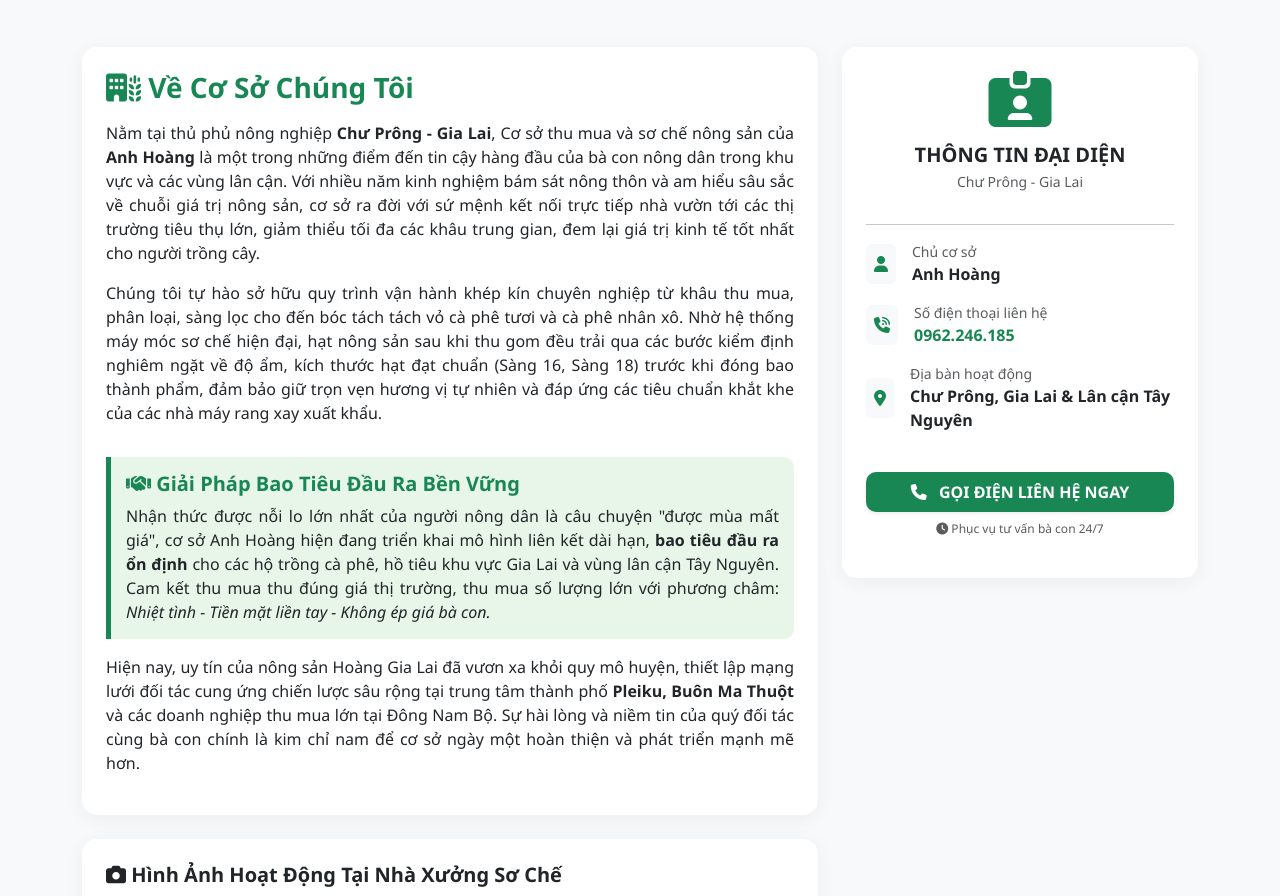
After one commit to basotha/nongsan, a Flask app: template templates/abouthoang.html in a window 1280 px wide. The commit adds this page. Shown: the part 341-1237 px from the top of the page. Run offline with Flask 3, Linux system fonts and the light colour scheme; the template is opened without the code that fills it, so the values that code supplies are empty.

Commit message:
Add files via upload

```diff
--- /dev/null
+++ b/templates/abouthoang.html
@@ -0,0 +1,129 @@
+<!DOCTYPE html>
+<html lang="vi">
+<head>
+    <meta charset="UTF-8">
+    <meta name="viewport" content="width=device-width, initial-scale=1.0">
+    <title>Giới Thiệu Cơ Sở Thu Mua Nông Sản Anh Hoàng - Chư Prông, Gia Lai</title>
+    <meta name="description" content="Cơ sở nông sản Anh Hoàng tại Chư Prông, Gia Lai chuyên thu mua, phân loại, sàng lọc và bóc tách cà phê nhân xô chất lượng cao, bao tiêu đầu ra Tây Nguyên." />
+
+    <link href="https://cdn.jsdelivr.net/npm/bootstrap@5.3.0/dist/css/bootstrap.min.css" rel="stylesheet">
+    <link href="https://cdnjs.cloudflare.com/ajax/libs/font-awesome/6.4.0/css/all.min.css" rel="stylesheet">
+
+    <style>
+        body { background-color: #f8f9fa; font-family: 'Segoe UI', sans-serif; color: #444; }
+        .hero-section {
+            background: linear-gradient(rgba(0, 0, 0, 0.6), rgba(0, 0, 0, 0.6)), url('https://images.unsplash.com/photo-1495474472287-4d71bcdd2085?q=80&w=1200&auto=format&fit=crop');
+            background-size: cover; background-position: center; color: white; padding: 80px 0; text-center: center;
+        }
+        .card-profile { border: none; border-radius: 15px; box-shadow: 0 4px 20px rgba(0,0,0,0.05); }
+        .img-facility { border-radius: 12px; object-fit: cover; width: 100%; height: 250px; transition: transform 0.3s; box-shadow: 0 4px 10px rgba(0,0,0,0.1); }
+        .img-facility:hover { transform: scale(1.03); }
+        .text-justify { text-align: justify; }
+        .highlight-box { background-color: #e8f5e9; border-left: 5px solid #198754; border-radius: 0 10px 10px 0; padding: 15px; }
+    </style>
+</head>
+<body>
+
+<nav class="navbar navbar-expand-lg navbar-dark bg-success shadow-sm">
+    <div class="container">
+        <a class="navbar-brand fw-bold" href="/"><i class="fa-solid fa-wheat-awn"></i> Giá Nông Sản</a>
+        <a href="/" class="btn btn-outline-light btn-sm"><i class="fa-solid fa-chevron-left"></i> Quay lại bảng giá</a>
+    </div>
+</nav>
+
+<div class="hero-section text-center">
+    <div class="container">
+        <span class="badge bg-warning text-dark mb-2 fw-bold px-3 py-2" style="font-size: 0.9rem;">ĐỐI TÁC TIN CẬY THÀNH VIÊN</span>
+        <h1 class="fw-bold">CƠ SỞ THU MUA & SƠ CHẾ NÔNG SẢN HOÀNG GIA LAI</h1>
+        <p class="lead mb-0">Hành trình nâng tầm hạt cà phê Tây Nguyên - Uy tín tạo nên thương hiệu</p>
+    </div>
+</div>
+
+<div class="container py-5">
+    <div class="row g-4">
+        <div class="col-lg-8">
+            <div class="card card-profile p-4 mb-4">
+                <h3 class="fw-bold text-success mb-3"><i class="fa-solid fa-building-wheat"></i> Về Cơ Sở Chúng Tôi</h3>
+                <p class="text-justify">
+                    Nằm tại thủ phủ nông nghiệp <strong>Chư Prông - Gia Lai</strong>, Cơ sở thu mua và sơ chế nông sản của <strong>Anh Hoàng</strong> là một trong những điểm đến tin cậy hàng đầu của bà con nông dân trong khu vực và các vùng lân cận. Với nhiều năm kinh nghiệm bám sát nông thôn và am hiểu sâu sắc về chuỗi giá trị nông sản, cơ sở ra đời với sứ mệnh kết nối trực tiếp nhà vườn tới các thị trường tiêu thụ lớn, giảm thiểu tối đa các khâu trung gian, đem lại giá trị kinh tế tốt nhất cho người trồng cây.
+                </p>
+                <p class="text-justify">
+                    Chúng tôi tự hào sở hữu quy trình vận hành khép kín chuyên nghiệp từ khâu thu mua, phân loại, sàng lọc cho đến bóc tách tách vỏ cà phê tươi và cà phê nhân xô. Nhờ hệ thống máy móc sơ chế hiện đại, hạt nông sản sau khi thu gom đều trải qua các bước kiểm định nghiêm ngặt về độ ẩm, kích thước hạt đạt chuẩn (Sàng 16, Sàng 18) trước khi đóng bao thành phẩm, đảm bảo giữ trọn vẹn hương vị tự nhiên và đáp ứng các tiêu chuẩn khắt khe của các nhà máy rang xay xuất khẩu.
+                </p>
+
+                <div class="highlight-box my-3">
+                    <h5 class="fw-bold text-success mb-2"><i class="fa-solid fa-handshake"></i> Giải Pháp Bao Tiêu Đầu Ra Bền Vững</h5>
+                    <p class="text-justify mb-0 font-italic">
+                        Nhận thức được nỗi lo lớn nhất của người nông dân là câu chuyện "được mùa mất giá", cơ sở Anh Hoàng hiện đang triển khai mô hình liên kết dài hạn, <strong>bao tiêu đầu ra ổn định</strong> cho các hộ trồng cà phê, hồ tiêu khu vực Gia Lai và vùng lân cận Tây Nguyên. Cam kết thu mua thu đúng giá thị trường, thu mua số lượng lớn với phương châm: <em>Nhiệt tình - Tiền mặt liền tay - Không ép giá bà con.</em>
+                    </p>
+                </div>
+
+                <p class="text-justify">
+                    Hiện nay, uy tín của nông sản Hoàng Gia Lai đã vươn xa khỏi quy mô huyện, thiết lập mạng lưới đối tác cung ứng chiến lược sâu rộng tại trung tâm thành phố <strong>Pleiku, Buôn Ma Thuột</strong> và các doanh nghiệp thu mua lớn tại Đông Nam Bộ. Sự hài lòng và niềm tin của quý đối tác cùng bà con chính là kim chỉ nam để cơ sở ngày một hoàn thiện và phát triển mạnh mẽ hơn.
+                </p>
+            </div>
+
+            <div class="card card-profile p-4">
+                <h5 class="fw-bold text-dark mb-4"><i class="fa-solid fa-camera"></i> Hình Ảnh Hoạt Động Tại Nhà Xưởng Sơ Chế</h5>
+                <div class="row g-3">
+                    <div class="col-md-6">
+                        <img src="https://images.unsplash.com/photo-1507133750040-4a8f57021571?q=80&w=600&auto=format&fit=crop" class="img-facility" alt="Nhà xưởng phân loại sàng lọc cà phê">
+                        <p class="text-muted small text-center mt-2">Dây chuyền phân loại, sàng lọc hạt hạt đạt kích thước tiêu chuẩn</p>
+                    </div>
+                    <div class="col-md-6">
+                        <img src="https://images.unsplash.com/photo-1559056199-641a0ac8b55e?q=80&w=600&auto=format&fit=crop" class="img-facility" alt="Kho bãi nông sản bóc tách đóng bao">
+                        <p class="text-muted small text-center mt-2">Kho bãi bảo quản nông sản khô ráo, đóng bao xuất khẩu đi Pleiku, Buôn Ma Thuột</p>
+                    </div>
+                </div>
+            </div>
+        </div>
+
+        <div class="col-lg-4">
+            <div class="card card-profile p-4 bg-white text-center position-sticky" style="top: 20px;">
+                <div class="mb-3">
+                    <i class="fa-solid fa-id-card-clip text-success" style="font-size: 3.5rem;"></i>
+                </div>
+                <h5 class="fw-bold text-dark mb-1">THÔNG TIN ĐẠI DIỆN</h5>
+                <p class="text-muted small mb-3">Chư Prông - Gia Lai</p>
+
+                <hr>
+
+                <div class="text-start mb-4">
+                    <div class="mb-3 d-flex align-items-center">
+                        <div class="bg-light p-2 rounded text-success me-3"><i class="fa-solid fa-user fw-bold"></i></div>
+                        <div>
+                            <span class="text-muted d-block small">Chủ cơ sở</span>
+                            <strong class="text-dark">Anh Hoàng</strong>
+                        </div>
+                    </div>
+                    <div class="mb-3 d-flex align-items-center">
+                        <div class="bg-light p-2 rounded text-success me-3"><i class="fa-solid fa-phone-volume"></i></div>
+                        <div>
+                            <span class="text-muted d-block small">Số điện thoại liên hệ</span>
+                            <a href="tel:0962246185" class="text-decoration-none text-success fw-bold">0962.246.185</a>
+                        </div>
+                    </div>
+                    <div class="mb-3 d-flex align-items-center">
+                        <div class="bg-light p-2 rounded text-success me-3"><i class="fa-solid fa-location-dot"></i></div>
+                        <div>
+                            <span class="text-muted d-block small">Địa bàn hoạt động</span>
+                            <strong class="text-dark">Chư Prông, Gia Lai & Lân cận Tây Nguyên</strong>
+                        </div>
+                    </div>
+                </div>
+
+                <a href="tel:0962246185" class="btn btn-success w-100 py-2 fw-bold border-0 shadow-sm" style="border-radius: 10px;">
+                    <i class="fa-solid fa-phone me-2"></i> GỌI ĐIỆN LIÊN HỆ NGAY
+                </a>
+                <p class="text-muted mt-2" style="font-size: 0.75rem;"><i class="fa-solid fa-clock"></i> Phục vụ tư vấn bà con 24/7</p>
+            </div>
+        </div>
+    </div>
+</div>
+
+<footer class="py-4 bg-white border-top text-center mt-5">
+    <p class="mb-0 text-muted small">&copy; 2026 Kết nối Nông Nghiệp bền vững Tây Nguyên.</p>
+</footer>
+
+</body>
+</html>
```
Also changed, not shown: templates/index.html (+106 -4 lines).
